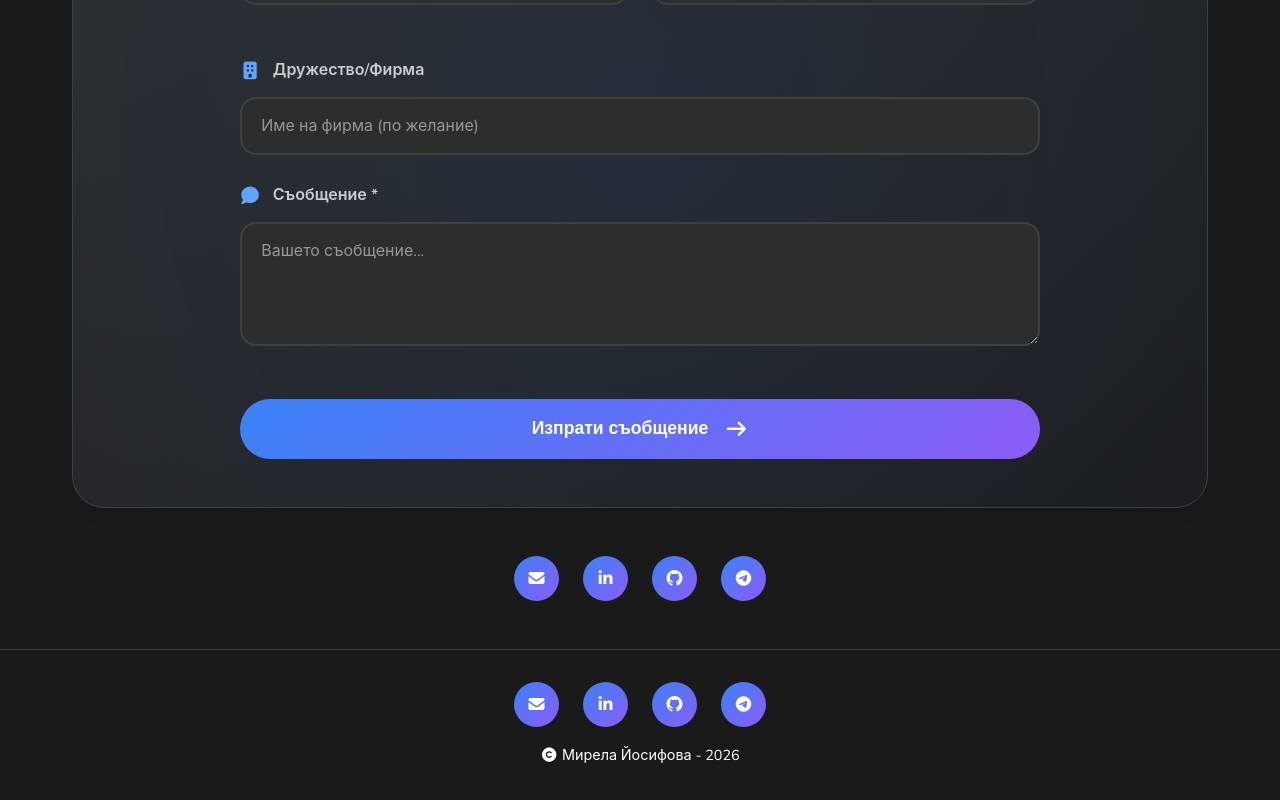
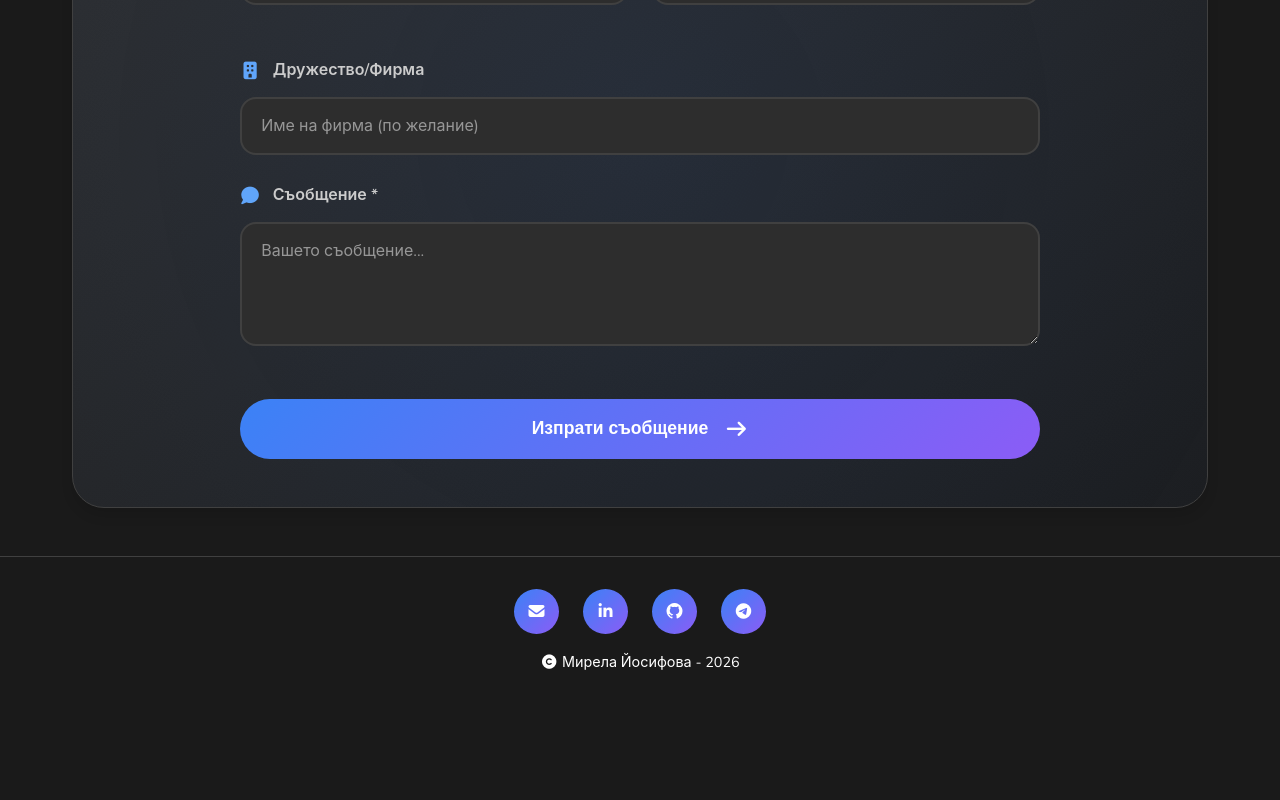
Before and after one commit to comnsense/CV-ReactApp, a React (Create React App) app: page / in a window 1280 px wide. Shown: the part 4977-5777 px from the top of the page. After the commit the page ends 5684 px from the top, so only its background shows below. Built offline with nearby package versions, Linux system fonts and the light colour scheme; no server answers.

Commit message:
Initial commit: React project with CV, Accounting, Education and Projects pages

```diff
--- a/src/components/Home/HomePage.jsx
+++ b/src/components/Home/HomePage.jsx
@@ -1,4 +1,4 @@
-import React, { useEffect, useState } from 'react';
+import React, { useEffect } from 'react';
 import Header from '../Header';
 import Footer from '../Footer';
 import ProfileSection from './ProfileSection';
@@ -7,13 +7,10 @@ import ExperienceSection from './ExperienceSection';
 import SkillsSection from './SkillsSection';
 import OfficeSkills from '../Main/OfficeSkills';
 import SoftSkills from './SoftSkills';
-import SocialLinks from './SocialLinks';
 import ContactFormHome from './ContactFormHome';
 import './HomePage.css';
 
 const HomePage = () => {
-  const [activeSection, setActiveSection] = useState('');
-
   useEffect(() => {
     // Load saved theme
     const savedTheme = localStorage.getItem('theme') || 'dark';
@@ -38,25 +35,6 @@ const HomePage = () => {
     };
 
     logVisitor();
-
-    // Active section highlighting on scroll
-    const handleScroll = () => {
-      const sections = document.querySelectorAll('section[id]');
-      const scrollY = window.pageYOffset;
-
-      sections.forEach(section => {
-        const sectionHeight = section.offsetHeight;
-        const sectionTop = section.offsetTop - 100;
-        const sectionId = section.getAttribute('id');
-
-        if (scrollY > sectionTop && scrollY <= sectionTop + sectionHeight) {
-          setActiveSection(sectionId);
-        }
-      });
-    };
-
-    window.addEventListener('scroll', handleScroll);
-    return () => window.removeEventListener('scroll', handleScroll);
   }, []);
 
   return (
@@ -71,7 +49,6 @@ const HomePage = () => {
         <SoftSkills />
         <OfficeSkills />
         <ContactFormHome />
-        <SocialLinks />
       </main>
 
       <Footer />
--- a/src/components/Home/SocialLinks.jsx
+++ /dev/null
@@ -1,30 +0,0 @@
-import React from 'react';
-
-const SocialLinks = () => {
-  return (
-    <ul className="social-links">
-      <li className="social-link">
-        <a href="mailto:comnsense17@gmail.com" aria-label="Email" target="_blank" rel="noopener noreferrer">
-          <i className="fas fa-envelope"></i>
-        </a>
-      </li>
-      <li className="social-link">
-        <a href="https://www.linkedin.com/in/comnsense" aria-label="LinkedIn" target="_blank" rel="noopener noreferrer">
-          <i className="fab fa-linkedin-in"></i>
-        </a>
-      </li>
-      <li className="social-link">
-        <a href="https://github.com/comnsense" aria-label="GitHub" target="_blank" rel="noopener noreferrer">
-          <i className="fab fa-github"></i>
-        </a>
-      </li>
-      <li className="social-link">
-        <a href="https://t.me/comnsense88" aria-label="Telegram" target="_blank" rel="noopener noreferrer">
-          <i className="fab fa-telegram-plane"></i>
-        </a>
-      </li>
-    </ul>
-  );
-};
-
-export default SocialLinks;
```
